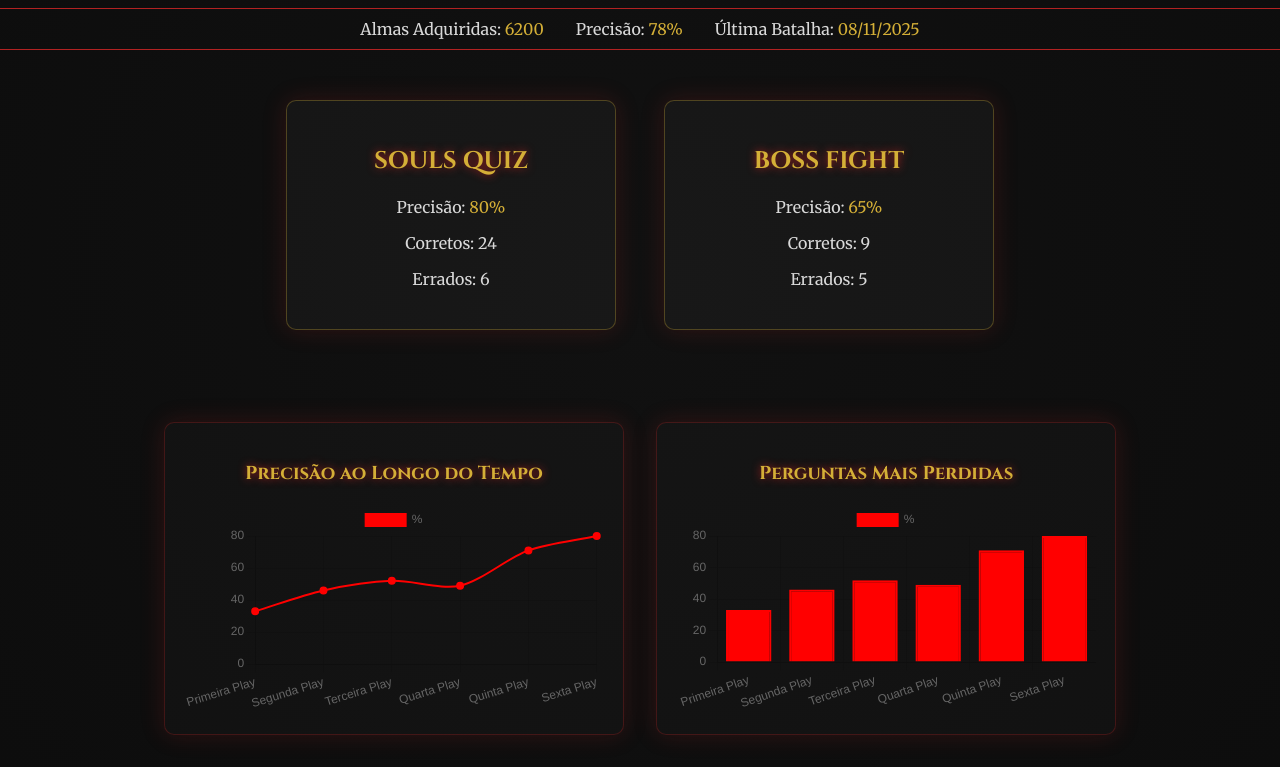
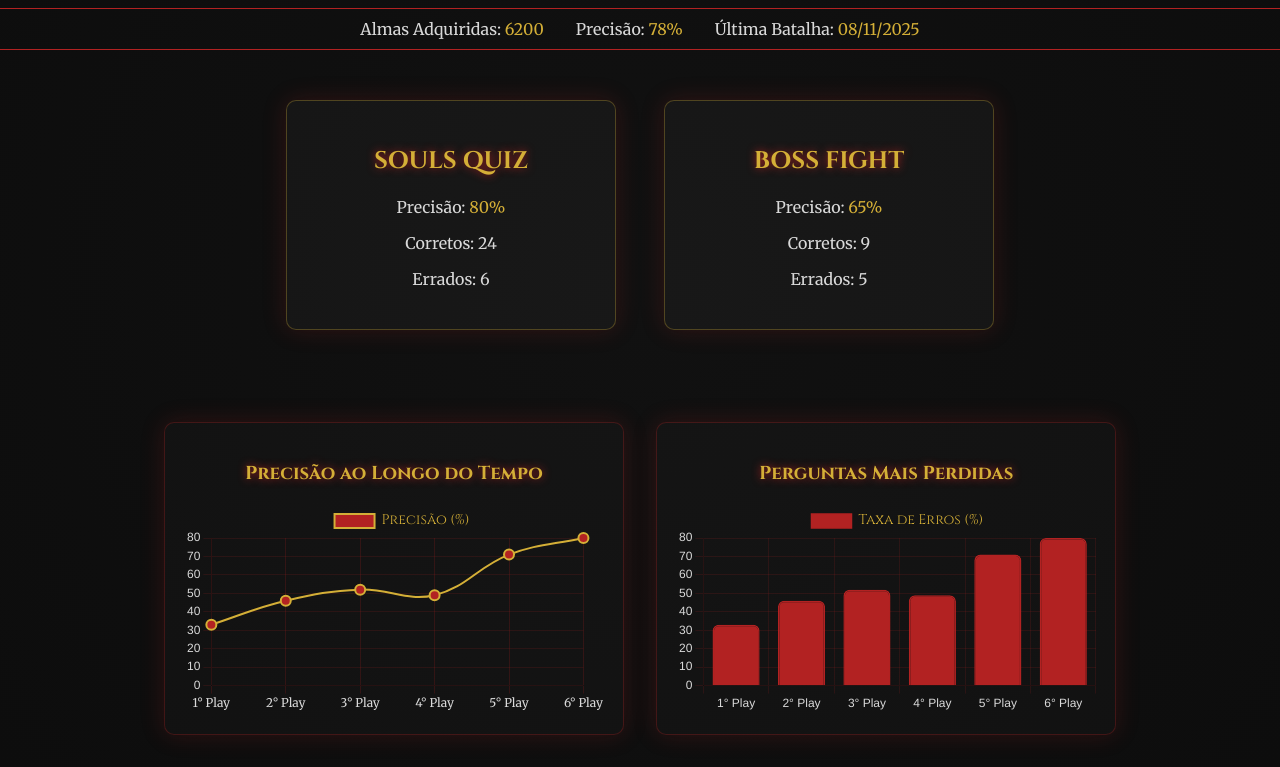
Before and after one commit to MatheusPereira-bash/caminho_das_cinzas, a website: page public/dashboard.html in a window 1280 px wide. Shown: the part 201-968 px from the top of the page. Drawn offline with nearby package versions, Linux system fonts and the light colour scheme.

Commit message:
Adicionando css nas dashboards

```diff
--- a/public/css/styleDashboard.css
+++ b/public/css/styleDashboard.css
@@ -85,11 +85,6 @@ header {
     transition: 0.3s;
 }
 
-.quiz-card:hover {
-    transform: scale(1.05);
-    box-shadow: 0 0 25px rgba(212, 175, 55, 0.5);
-}
-
 .quiz-card h2 {
     font-family: 'Cinzel', serif;
     color: #d4af37;
--- a/public/dashboard.html
+++ b/public/dashboard.html
@@ -50,13 +50,11 @@
         <section class="charts">
             <div class="chart-box">
                 <h3>Precisão ao Longo do Tempo</h3>
-                <!-- <div class="chart-placeholder">[Gráfico de linha]</div> -->
                 <canvas id="chart-precisao"></canvas>
             </div>
 
             <div class="chart-box">
                 <h3>Perguntas Mais Perdidas</h3>
-                <!-- <div class="chart-placeholder">[Gráfio de Barras]</div> -->
                 <canvas id="chart-perguntas"></canvas>
             </div>
         </section>
@@ -67,54 +65,91 @@
 <script>
     b_usuario.innerHTML = sessionStorage.NOME_USUARIO;
 
-    const ctx = document.getElementById('chart-precisao');
+    // GRÁFICO DE LINHA
+    const ctx = document.getElementById('chart-precisao').getContext('2d');
 
     new Chart(ctx, {
         type: 'line',
         data: {
-            labels: ['Primeira Play', 'Segunda Play', 'Terceira Play', 'Quarta Play', 'Quinta Play', 'Sexta Play'],
+            labels: ['1° Play', '2° Play', '3° Play', '4° Play', '5° Play', '6° Play'],
             datasets: [{
-                label: '%',
+                label: 'Precisão (%)',
                 data: [33, 46, 52, 49, 71, 80],
                 borderWidth: 2,
-                backgroundColor: 'red',
-                borderColor: 'red',
-                tension: 0.3
-            }
-            ]
+                backgroundColor: '#b22222',
+                borderColor: '#d4af37',
+                pointBackgroundColor: '#b22222',
+                pointRadius: 5,
+                pointHoverRadius: 8,
+                tension: 0.4
+            }]
         },
         options: {
+            responsive: true,
+            plugins: {
+                legend: {
+                    labels: {
+                        color: '#d4af37',
+                        font: { family: 'Cinzel', size: 14 }
+                    }
+                },
+            },
             scales: {
+                x: {
+                    ticks: {
+                        color: '#d9d9d9',
+                        font: { family: 'Merriweather' }
+                    },
+                    grid: { color: 'rgba(178, 34, 34, 0.2)' }
+                },
                 y: {
+                    ticks: {
+                        color: '#d9d9d9'
+                    },
+                    grid: { color: 'rgba(178, 34, 34, 0.15)' },
                     beginAtZero: true
                 }
-            }
+            },
         }
     });
 
-    /* GRÁFICO DE BARRA */
-    const ctx2 = document.getElementById('chart-perguntas');
+    // GRÁFICO DE BARRAS
+    const ctx2 = document.getElementById('chart-perguntas').getContext('2d');
 
     new Chart(ctx2, {
         type: 'bar',
         data: {
-            labels: ['Primeira Play', 'Segunda Play', 'Terceira Play', 'Quarta Play', 'Quinta Play', 'Sexta Play'],
+            labels: ['1° Play', '2° Play', '3° Play', '4° Play', '5° Play', '6° Play'],
             datasets: [{
-                label: '%',
+                label: 'Taxa de Erros (%)',
                 data: [33, 46, 52, 49, 71, 80],
-                borderWidth: 2,
-                backgroundColor: 'red',
-                borderColor: 'red',
-                tension: 0.3
-            }
-            ]
+                borderWidth: 1.5,
+                backgroundColor: '#b22222',
+                borderColor: '#b22222',
+                borderRadius: 6
+            }]
         },
         options: {
+            responsive: true,
+            plugins: {
+                legend: {
+                    labels: {
+                        color: '#d4af37',
+                        font: { family: 'Cinzel', size: 14 }
+                    }
+                },
+            },
             scales: {
+                x: {
+                    ticks: { color: '#d9d9d9' },
+                    grid: { color: 'rgba(178, 34, 34, 0.15)' }
+                },
                 y: {
+                    ticks: { color: '#d9d9d9' },
+                    grid: { color: 'rgba(178, 34, 34, 0.15)' },
                     beginAtZero: true
                 }
-            }
+            },
         }
     });
 </script>
```
